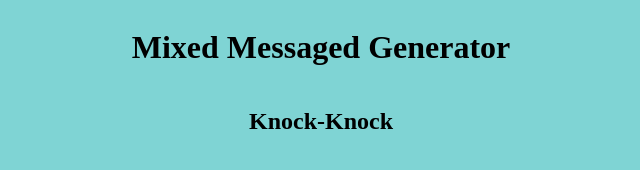
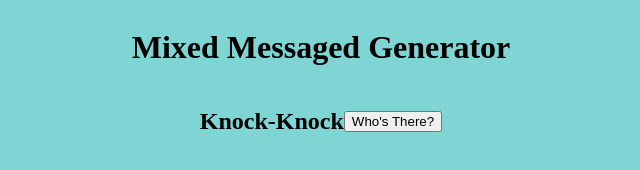
Before and after one commit to MichaelAChilders/mixedMessages, a plain HTML site: page index.html in a window 1280 px wide. Shown: the whole page, without its empty margins (319-959 px from the left). Drawn offline with Linux system fonts and the light colour scheme.

Commit message:
Added button

```diff
--- a/index.html
+++ b/index.html
@@ -13,7 +13,9 @@
 
     <div class="knock-knock">
         <h2>Knock-Knock</h2>
+        <button class="button">Who's There?</button>
     </div>
+
 
 
     <script src="./app.js"></script>
```
